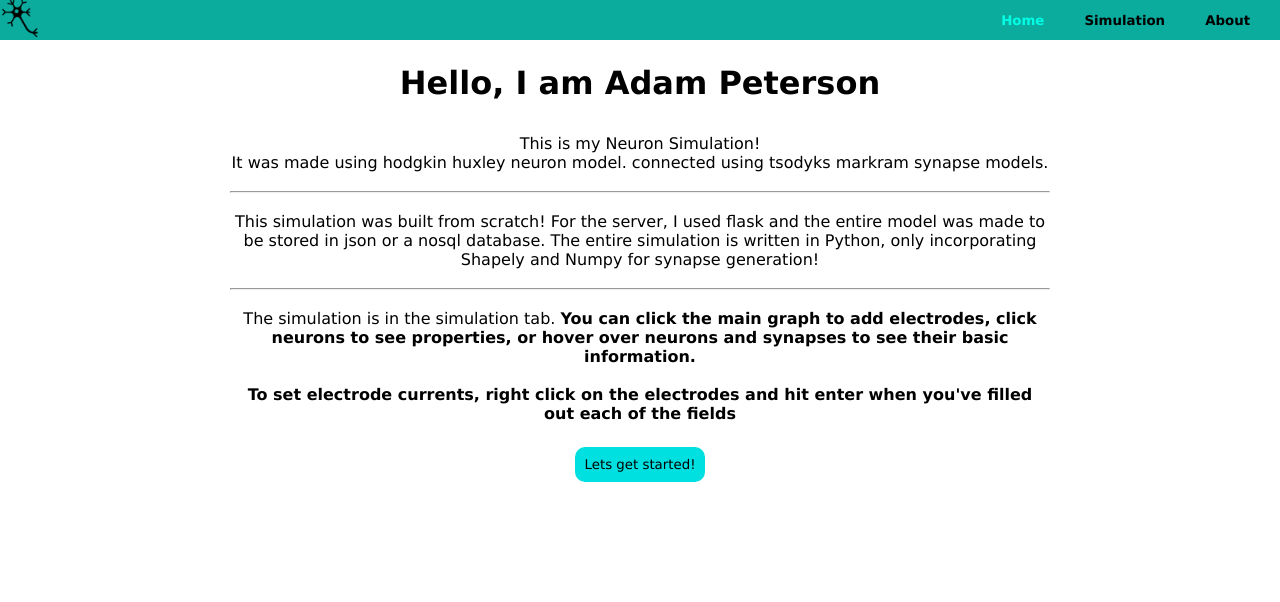
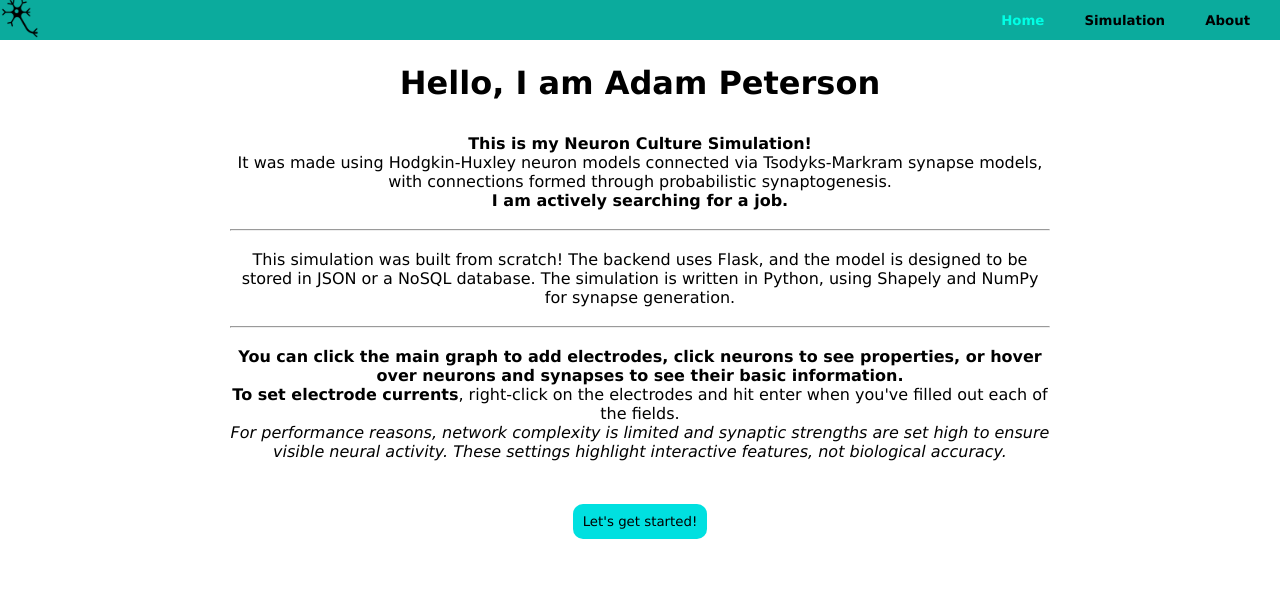
Before and after one commit to AdamP1592/Network-Simulation, a Flask app: page /home in a window 1280 px wide. Shown: the top 602 px of the page. Run offline with Flask 3, Linux system fonts and the light colour scheme.

Commit message:
Adjusted about wording(it was saying I had a multi-compartment model, but that was the future goal of the project. Adjusted home page to include demo disclaimer. Replaced list of implemented tsodyks constants with a list of the used constants for the demo.

```diff
--- a/web/templates/about.html
+++ b/web/templates/about.html
@@ -16,9 +16,10 @@
     <section>
         <h4>
             In this project I incorporate modified Hodgkin-Huxley dynamics for corticospinal neurons.<br>
-            This is based on <span class="scientific">Mainen & Sejnowski's 1996</span> paper
+        </h4>
+            The future endpoint for the neuron model is to implement a full compartmental model be based on <span class="scientific">Mainen & Sejnowski's 1996</span> paper
             <span class="scientific">"Influence of dendritic structure on firing pattern in model neocortical neurons."</span>
-        </h4>
+
         <img src="{{url_for('static', filename='about/images/hh-main-equation.png') }}">
         <p>
             <table>
--- a/web/templates/home.html
+++ b/web/templates/home.html
@@ -3,30 +3,27 @@
 <h1>Hello, I am Adam Peterson</h1>
 
 <p>
-    This is my Neuron Simulation!<br>
-    It was made using hodgkin huxley neuron model.
-    connected using tsodyks markram synapse models.
-
+    <strong>This is my Neuron Culture Simulation!</strong><br>
+    It was made using Hodgkin-Huxley neuron models connected via Tsodyks-Markram synapse models, with connections formed through probabilistic synaptogenesis.<br>
+    <strong>I am actively searching for a job.</strong>
 
     <br><br><hr><br>
 
     This simulation was built from scratch!
-    For the server, I used flask and the entire model was made to be stored in json or a nosql database.
-    The entire simulation is written in Python, only incorporating Shapely and Numpy for synapse generation!
+    The backend uses Flask, and the model is designed to be stored in JSON or a NoSQL database.
+    The simulation is written in Python, using Shapely and NumPy for synapse generation.
 
     <br><br><hr><br>
 
-
-
-    The simulation is in the simulation tab.
-
     <strong>You can click the main graph to add electrodes,
     click neurons to see properties, or hover over neurons and synapses to see their basic
-    information. <br><br>
+    information.</strong><br>
 
-    To set electrode currents, right click on the electrodes and hit enter when you've
-    filled out each of the fields</strong>
+    <strong>To set electrode currents</strong>, right-click on the electrodes and hit enter when you've
+    filled out each of the fields.<br>
 
+    <em>For performance reasons, network complexity is limited and synaptic strengths are set high to ensure visible neural activity. These settings highlight interactive features, not biological accuracy.</em>
+    <br><br>
 </p>
 
-<button id="start_sim_home_btn" onclick="location.href = './simulation'"> Lets get started!</button>
+<button id="start_sim_home_btn" onclick="location.href = './simulation'">Let's get started!</button>
```
Also changed, not shown: simulation.py (+5 -5 lines), synapse_models/synapse.py (+10 -8 lines), README.md, web/static/about/images/tsodyks-constants.PNG.
